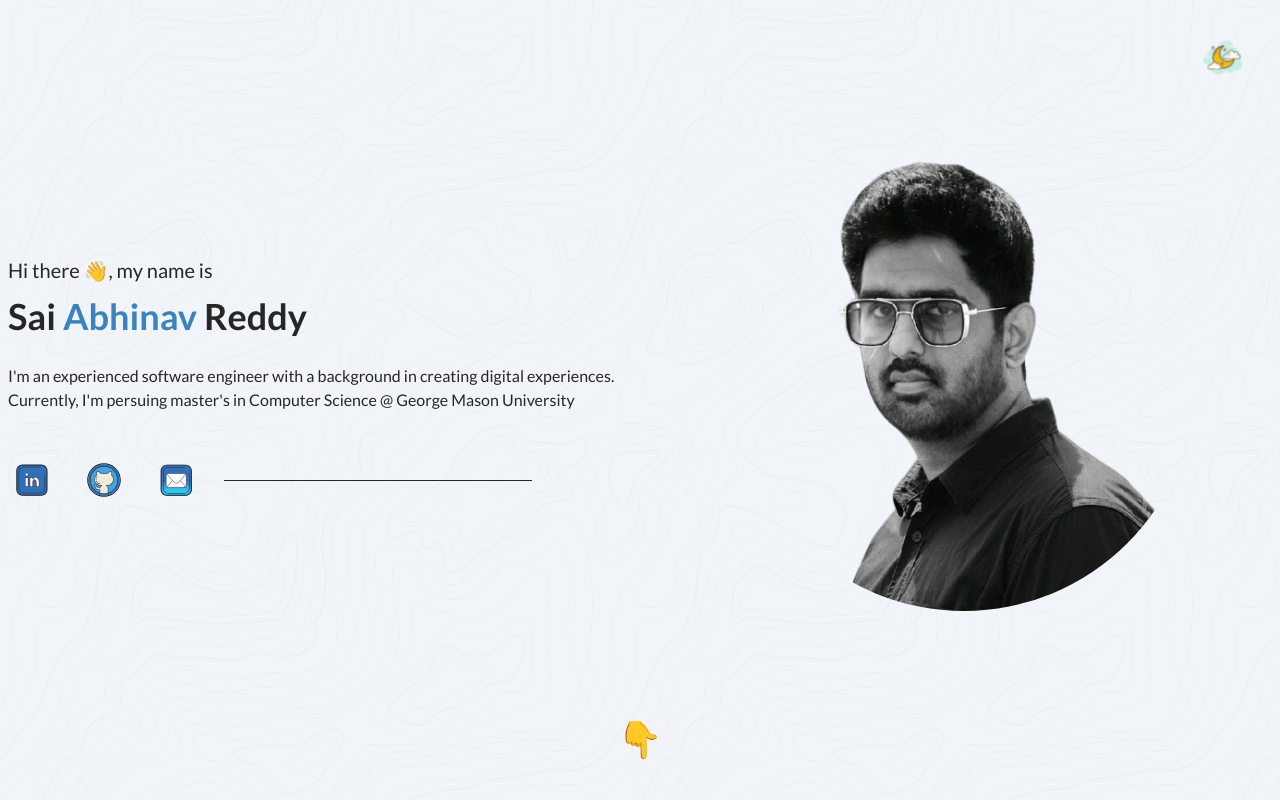
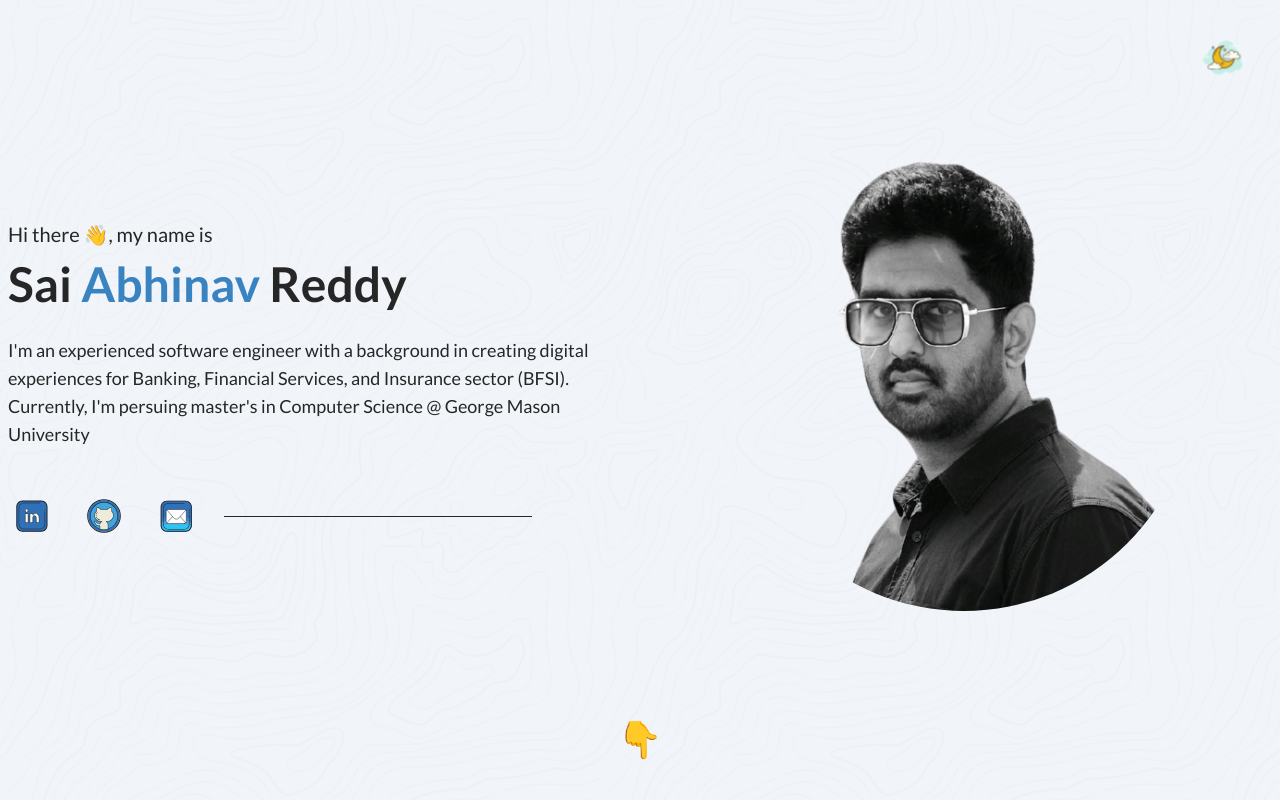
Before and after one commit to SaiAbhinav/SaiAbhinav.github.io, a website: page src/index.html in a window 1280 px wide. Shown: the top 800 px of the page. Drawn offline with Linux system fonts and the light colour scheme.

Commit message:
Updated home section content

```diff
--- a/src/index.html
+++ b/src/index.html
@@ -31,17 +31,17 @@
     <!-- Home -->
     <section id="home" class="max-w-7xl md:px-2 px-5 py-8 mx-auto h-screen flex flex-col">
         <div
-            class="py-16 w-full h-full grid gap-2 md:gap-8 md:grid-cols-2 md:grid-rows-1 grid-cols-1 grid-rows-2 content-center items-center">
+            class="pb-16 md:pt-16 w-full h-full grid gap-2 md:gap-8 md:grid-cols-2 md:grid-rows-1 grid-cols-1 grid-rows-2 content-center items-center">
             <div class="md:order-last" data-inviewport="slide-down-op">
                 <img src="./assets/imgs/avatar.png" alt="Sai Abhinav" class="w-3/4 m-auto rounded-full">
             </div>
             <div class="flex flex-col gap-3 text-center md:text-start">
                 <p class="text-xl" data-inviewport="slide-up">Hi there &#128075;, my name is</p>
-                <p class="text-4xl font-bold" data-inviewport="slide-up" data-inviewport-delay="150">Sai <span
+                <p class="text-5xl font-bold" data-inviewport="slide-up" data-inviewport-delay="150">Sai <span
                         class="text-brand">Abhinav</span> Reddy
                 </p>
-                <p class="mt-4" data-inviewport="slide-up" data-inviewport-delay="300">I'm an experienced software
-                    engineer with a background in creating digital experiences. Currently, I'm persuing master's in
+                <p class="mt-4 text-lg" data-inviewport="slide-up" data-inviewport-delay="300">I'm an experienced software
+                    engineer with a background in creating digital experiences for Banking, Financial Services, and Insurance sector (BFSI). Currently, I'm persuing master's in
                     Computer Science @ George Mason University</p>
                 <div data-inviewport="slide-up" data-inviewport-delay="450"
                     class="flex items-center justify-center md:justify-start gap-6 mt-8 network-links md:before:content-none before:content-[''] before:w-1/4 before:h-[1px] before:bg-neutral-800 dark:before:bg-white after:content-[''] md:after:w-1/2 after:w-1/4 after:h-[1px] after:bg-neutral-800 dark:after:bg-white">
```
Also changed, not shown: src/css/compiled.css.
